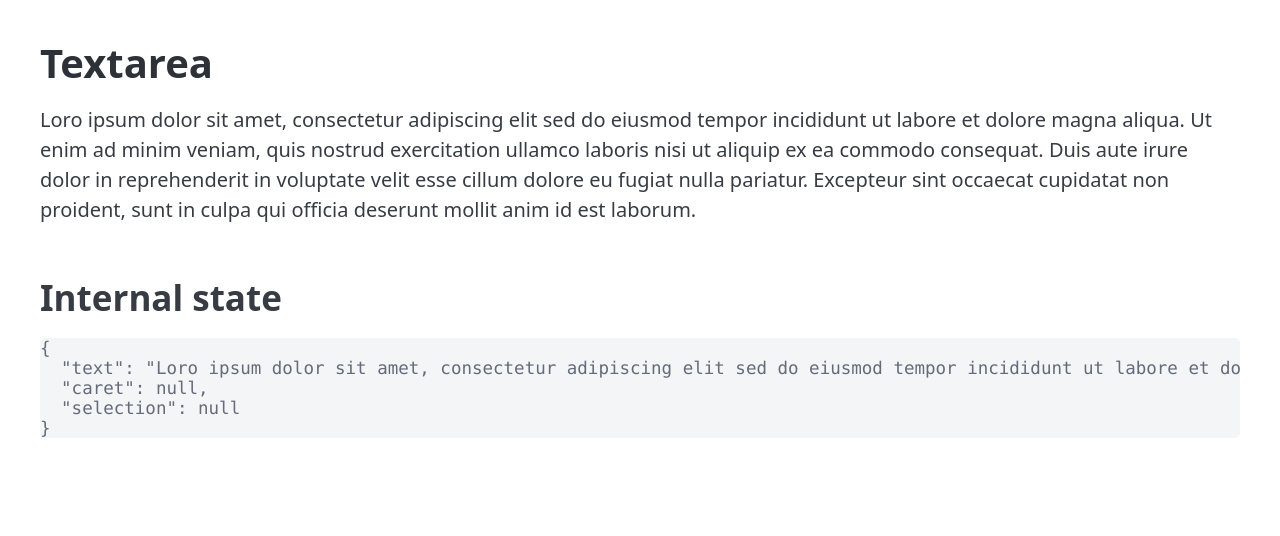
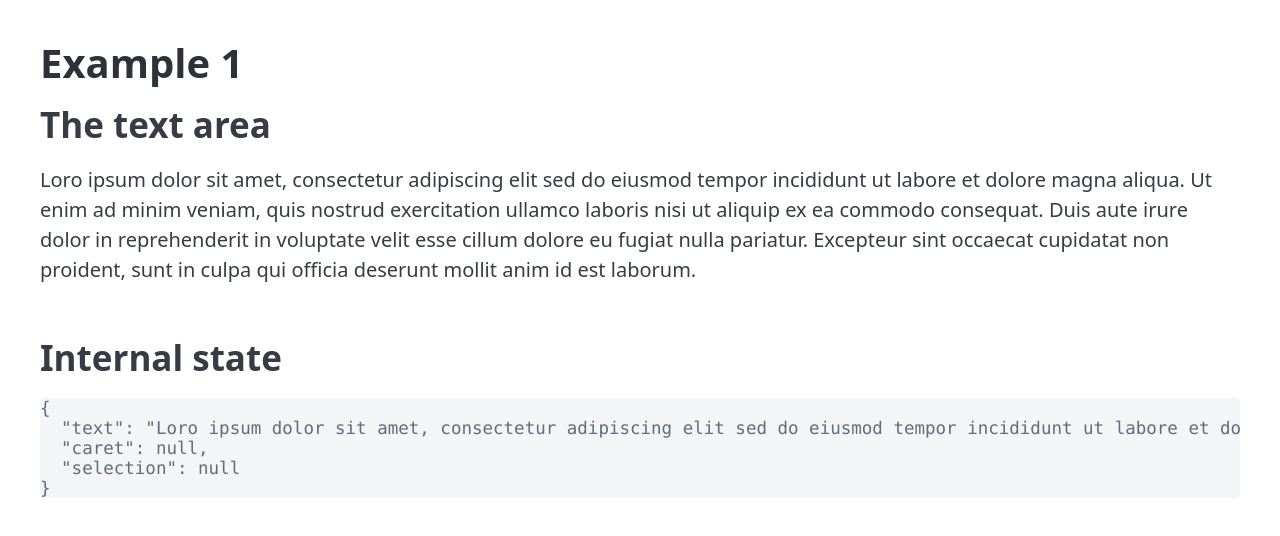
Before and after one commit to kulla/2025-03-26-experiments-with-selection-api, a React app: page / in a window 1280 px wide. Shown: the top 536 px of the page. Built offline with nearby package versions, Linux system fonts and the light colour scheme; the HTML template or start-up script is replaced by a standard one.

Commit message:
feat: Restructure site

```diff
--- a/src/App.tsx
+++ b/src/App.tsx
@@ -8,12 +8,13 @@ const loroIpsum =
 const App = () => {
   return (
     <main className="content">
-      <Textarea />
+      <h1>Example 1</h1>
+      <Example1 />
     </main>
   )
 }
 
-function Textarea() {
+function Example1() {
   const id = useId()
   const [text, _setText] = useState(loroIpsum)
   const [caret, setCaret] = useState<number | null>(null)
@@ -64,7 +65,7 @@ function Textarea() {
 
   return (
     <>
-      <h1>Textarea</h1>
+      <h2>The text area</h2>
       <p data-textarea-id={id}>
         {caret != null ? (
           <>
```
